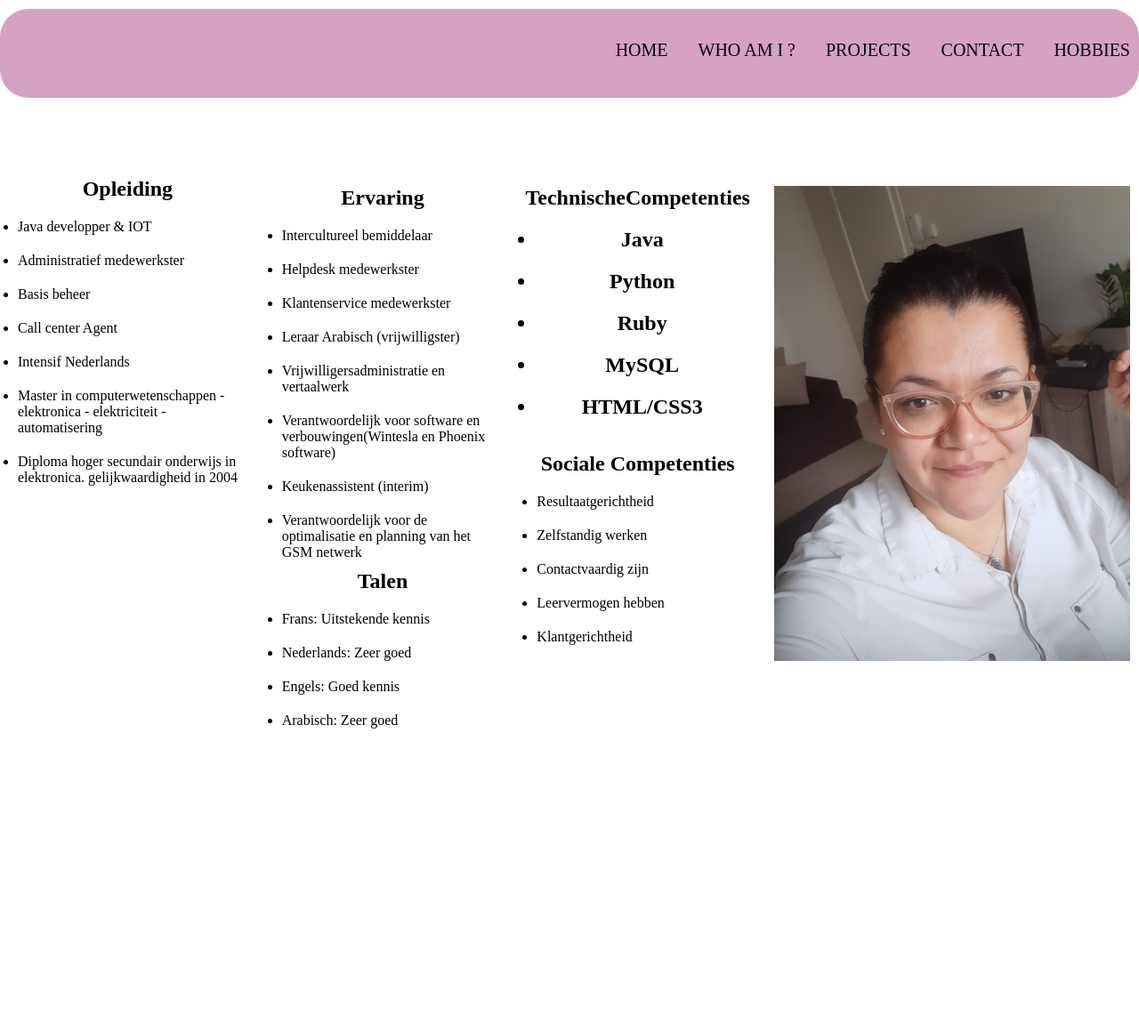
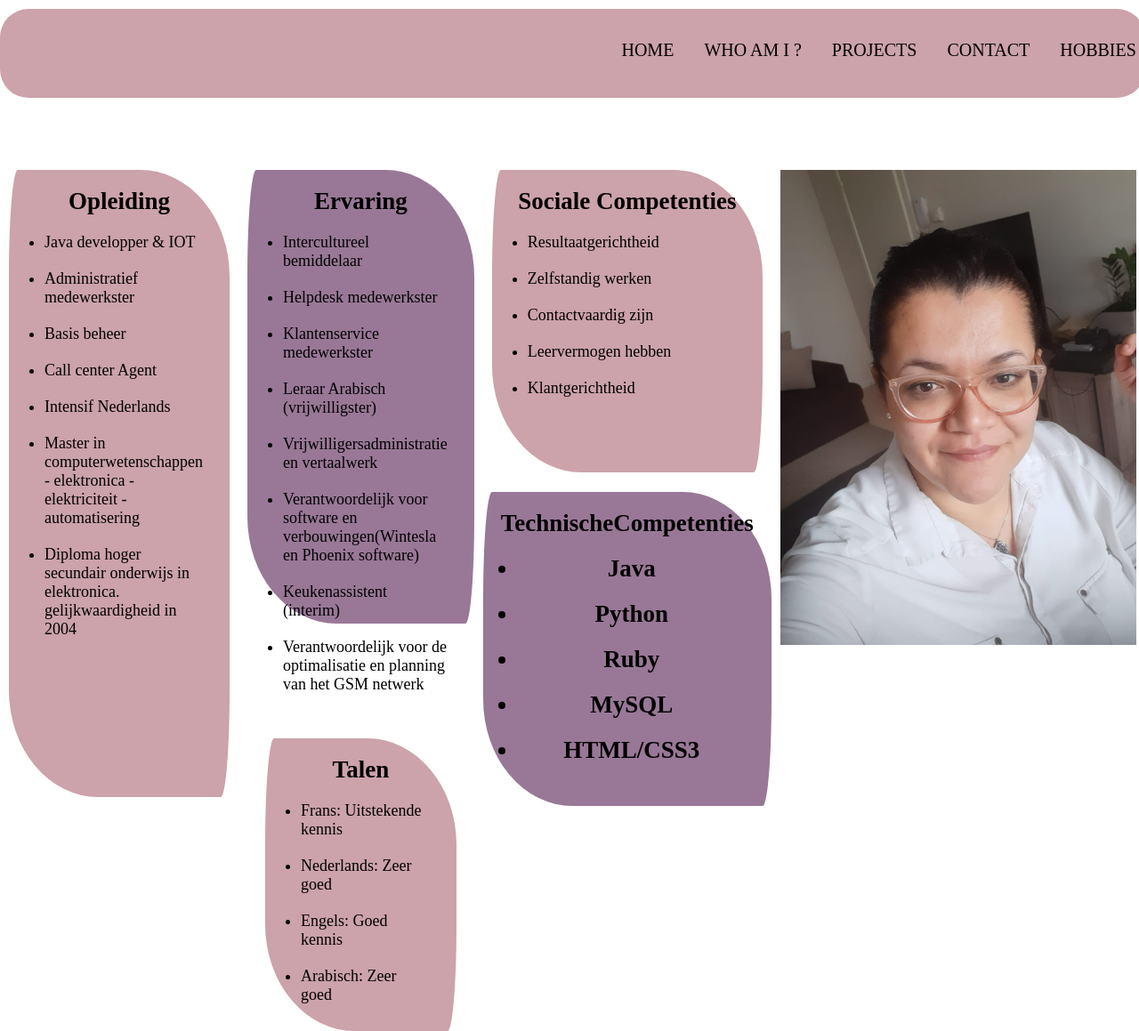
Before and after one commit to FadwaJava/FadwaJava.github.io, a plain HTML site: page htmlpages/whoAmI.html in a window 1280 px wide. Shown: the whole page at 89% size. Before the commit the page ends 997 px from the top, so only its background shows below. Drawn offline with Linux system fonts and the light colour scheme.

Commit message:
Update Layout

```diff
--- a/htmlpages/whoAmI.html
+++ b/htmlpages/whoAmI.html
@@ -31,7 +31,7 @@
     </section>
 
 
-     <div id="TechnischeCompetenties">
+     <section id="TechnischeCompetenties">
         <h2> TechnischeCompetenties <h2>
             <ul>
                 <li>Java</li>
@@ -40,22 +40,22 @@
                 <li>MySQL</li>
                 <li>HTML/CSS3</li>
             </ul>
-    </div>
+    </section>
 
-      <div id ="Opleiding">
+      <section id ="Opleiding">
         <h2>Opleiding</h2>
         <ul>
-            <li>Java developper & IOT
-            <li>Administratief medewerkster
-            <li>Basis beheer
-            <li>Call center Agent
-            <li>Intensif Nederlands
-            <li>Master in computerwetenschappen - elektronica - elektriciteit - automatisering
-            <li>Diploma hoger secundair onderwijs in elektronica. gelijkwaardigheid in 2004
+            <li>Java developper & IOT</li>
+            <li>Administratief medewerkster</li>
+            <li>Basis beheer</li>
+            <li>Call center Agent</li>
+            <li>Intensif Nederlands</li>
+            <li>Master in computerwetenschappen - elektronica - elektriciteit - automatisering </li>
+            <li>Diploma hoger secundair onderwijs in elektronica. gelijkwaardigheid in 2004</li>
         </ul>
-      </div>
+      </section>
 
-      <div id ="SocialeCompetenties">
+      <section id ="SocialeCompetenties">
           <h2>Sociale Competenties</h2>
         <ul>
             <li>Resultaatgerichtheid</li>
@@ -64,9 +64,9 @@
             <li>Leervermogen hebben</li>
             <li>Klantgerichtheid</li>
         </ul>
-    </div>
+    </section>
 
-         <div id="Ervaring">
+         <section id="Ervaring">
              <h2>Ervaring</h2>
              <ul>
                 <li> Intercultureel bemiddelaar</li>
@@ -80,7 +80,7 @@
             </ul>
 
 
-        <div id="Talen">
+        <section id="Talen">
             <h2>Talen</h2>
             <ul>
                 <li>Frans: Uitstekende kennis</li>
@@ -94,7 +94,7 @@
 
 
 
-</div>
+</section>
 
 
 
--- a/style.css
+++ b/style.css
@@ -41,6 +41,7 @@ a:hover{
 
 }
 section{
+    font-size: large;
     border:  white;
     border-radius: 10px 100px / 120px;
     }
@@ -48,7 +49,7 @@ section{
 nav{
     grid-column: 1/5;
     grid-row: 1/2;
-    background-color: rgb(214, 162, 194);
+    background-color:  rgb(204, 162, 171);
     border-radius: 2em;
     text-align: right;
     height: 100px;
@@ -58,7 +59,7 @@ nav{
 #home{
     grid-column: 1/5 ;
     grid-row : 2/4;
-    background-color: rgb(154, 161, 240);
+    background-color: #997897;
     padding-top:  50px;
     margin-bottom: 10px;
 }
@@ -66,26 +67,26 @@ nav{
 #who{
     grid-column:1;
     grid-row: 4/5;
-    background-color :rgb(233, 233, 126);
+    background-color:rgb(204, 162, 171);
     padding: 20px;
 }
 
 #project{
     grid-column:2;
     grid-row: 4/5 ;
-    background-color:#53ee8f;
+    background-color:#997897;
     padding: 20px;
 }
 #contact{
     grid-column:3;
     grid-row: 4/5 ;
-    background-color: coral;
+    background-color: rgb(204, 162, 171);
     padding: 20px;
 }
 #hobbies{
     grid-column:4;
     grid-row:4/5;
-    background-color: rgb(218, 112, 186);
+    background-color: #997897;
     padding: 20px;
 }
 
@@ -95,7 +96,7 @@ form{
     grid-row: 2/4;
     height: 200px;
     width : 500px;
-    background-color: rgb(175, 99, 159);
+    background-color: #997897;
     padding: 2em;
     border: 1px solid rgb(177, 56, 56);
     border-radius: 1em;
@@ -155,24 +156,24 @@ nav ul li {
         margin: 35px 10px 10px 20px;
         display: inline-block;
     }
-    #picture1,#Ervaring{
+#picture1{
         grid-row: 2;
         grid-column:2;
         padding:10px 10px 10px 10px;
       }
-  #picture2,#opleiding{
+#picture2{
     grid-row: 3;
     grid-column: 2;
     padding:10px 10px 10px 10px;
 }
-#picture3,#TechnischeCompetenties{
+#picture3{
     grid-row: 2;
     grid-column: 3;
     padding:10px 10px 10px 10px;
 
     }
 
-#picture4, #SocialeCompetenties{
+#picture4{
     grid-row: 3;
     grid-column:3;
     padding:10px 10px 10px 10px;
@@ -193,7 +194,43 @@ h2{
       grid-column: 4;
 
   }
-  #CV{
-      display: inline;
-      margin:30px;
-  }
+
+  #Opleiding{
+    grid-column:1;
+    grid-row: 2/5;
+    background-color:rgb(204, 162, 171);
+    margin:10px;
+    padding: 20px;
+
+}
+#Ervaring{
+        grid-column:2;
+        grid-row: 2/5 ;
+        background-color:#997897;
+        padding: 20px;
+        margin:10px;
+        height:470px;
+
+}
+#SocialeCompetenties{
+    grid-column:3;
+        grid-row: 2/3 ;
+        background-color:rgb(204, 162, 171);
+        padding: 20px;
+        margin:10px;
+        height: 300px;
+}
+#TechnischeCompetenties{
+    grid-column:3;
+        grid-row: 3/5 ;
+        background-color:#997897;
+        padding: 20px;
+        margin-top:100px;
+}
+#Talen{
+    grid-column:3;
+        grid-row: 3/5 ;
+        background-color:rgb(204, 162, 171);
+        padding: 20px;
+        margin-top:50px;
+}
```
